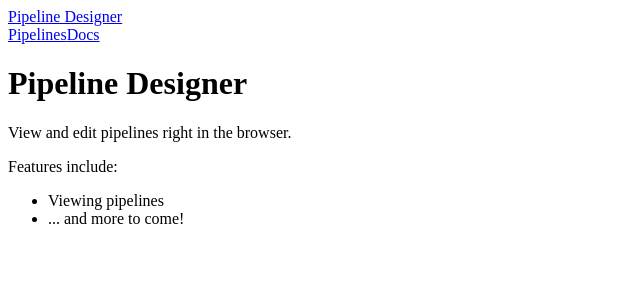
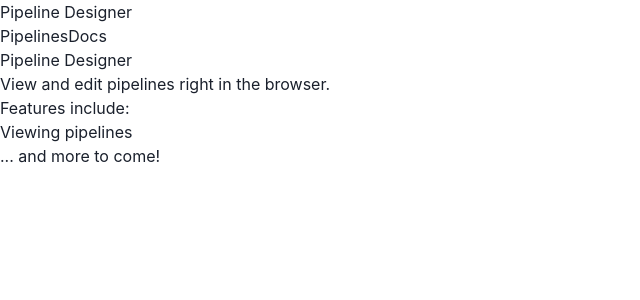
Before and after one commit to alexghiurau/pipeline-designer, a Next.js app: page / in a window 1280 px wide. Shown: the top 300 px of the page, without its empty margins (0-640 px from the left). Built offline with nearby package versions, Linux system fonts and the light colour scheme.

Commit message:
install chakraui

```diff
--- a/package.json
+++ b/package.json
@@ -10,11 +10,15 @@
     "lint": "next lint"
   },
   "dependencies": {
+    "@chakra-ui/react": "^2.6.1",
+    "@emotion/react": "^11.11.0",
+    "@emotion/styled": "^11.11.0",
     "@types/node": "18.16.3",
     "@types/react": "18.2.0",
     "@types/react-dom": "18.2.1",
     "eslint": "8.39.0",
     "eslint-config-next": "13.3.3",
+    "framer-motion": "^10.12.8",
     "next": "13.3.3",
     "react": "18.2.0",
     "react-dom": "18.2.0",
--- a/src/pages/_app.tsx
+++ b/src/pages/_app.tsx
@@ -1,5 +1,6 @@
 import Head from 'next/head';
 import Layout from '@/components/layout';
+import { ChakraProvider } from '@chakra-ui/react';
 import type { AppProps } from 'next/app';
 
 export default function App({ Component, pageProps }: AppProps) {
@@ -12,9 +13,11 @@ export default function App({ Component, pageProps }: AppProps) {
           content='minimum-scale=1, initial-scale=1, width=device-width'
         />
       </Head>
-      <Layout>
-        <Component {...pageProps} />
-      </Layout>
+      <ChakraProvider>
+        <Layout>
+          <Component {...pageProps} />
+        </Layout>
+      </ChakraProvider>
     </>
   );
 }
```
Also changed, not shown: 1 other file (tests, documents, lock files or other folders).
